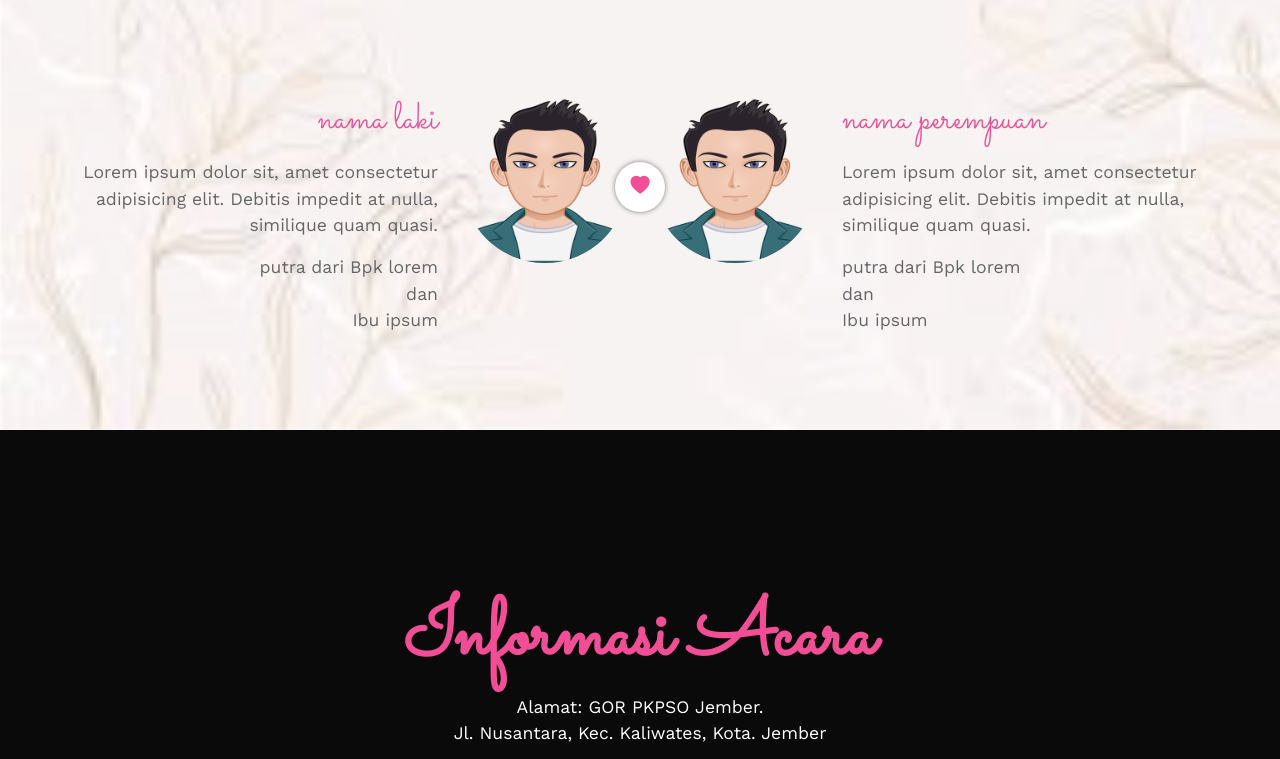
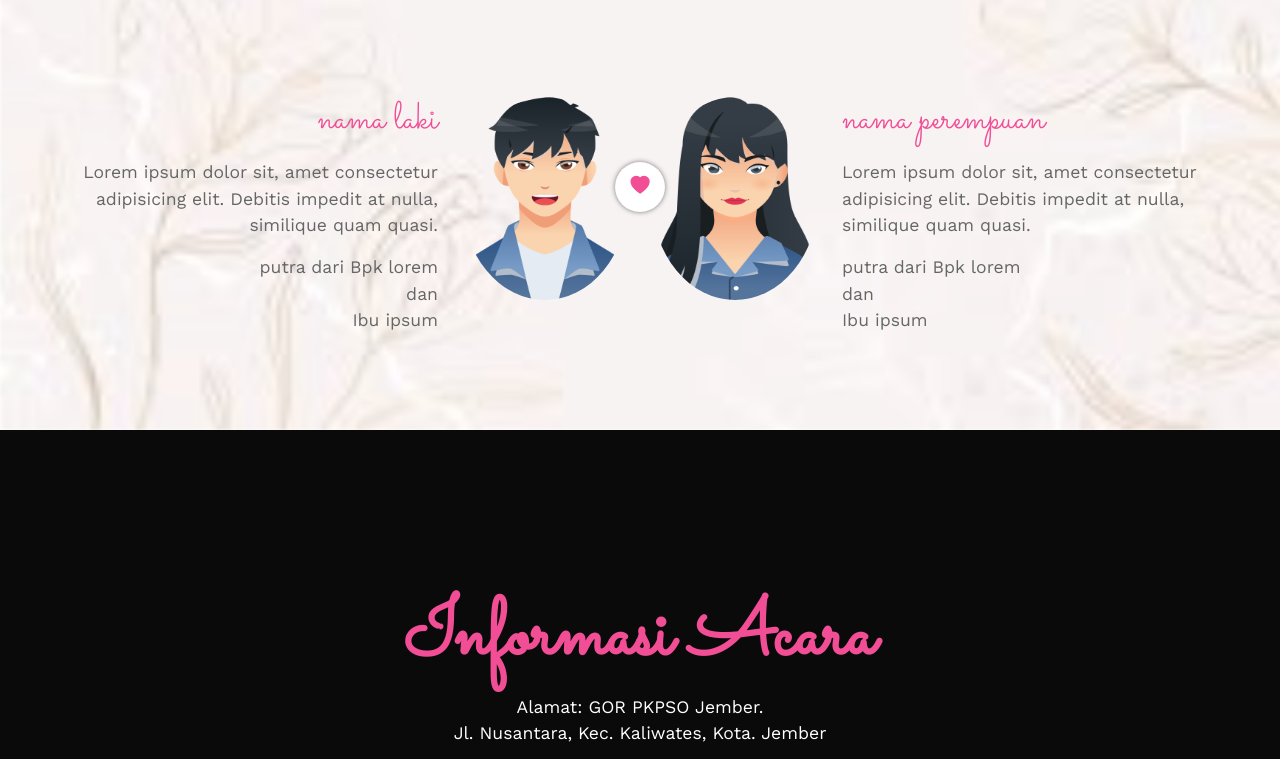
Before and after one commit to MUsmanAliWafa/invite-the-wed, a plain HTML site: page index.html in a window 1280 px wide. Shown: the part 1296-2055 px from the top of the page. Drawn offline with nearby package versions, Linux system fonts and the light colour scheme; some packages are replaced by stand-ins of ours; a script that the page names is missing.

Commit message:
ganti img

```diff
--- a/index.html
+++ b/index.html
@@ -112,7 +112,7 @@
               </div>
               <div class="col-4">
                 <img
-                  src="img/lakik.png"
+                  src="img/man.png"
                   alt=""
                   class="img-responsive rounded-circle" />
               </div>
@@ -125,7 +125,7 @@
             <div class="row">
               <div class="col-4">
                 <img
-                  src="img/pr.png"
+                  src="img/woman.png"
                   alt=""
                   class="img-responsive rounded-circle" />
               </div>
```
Also changed, not shown: img/lakik.png (deleted), img/man.png (added), img/pr.png (deleted), img/woman.png (added).
